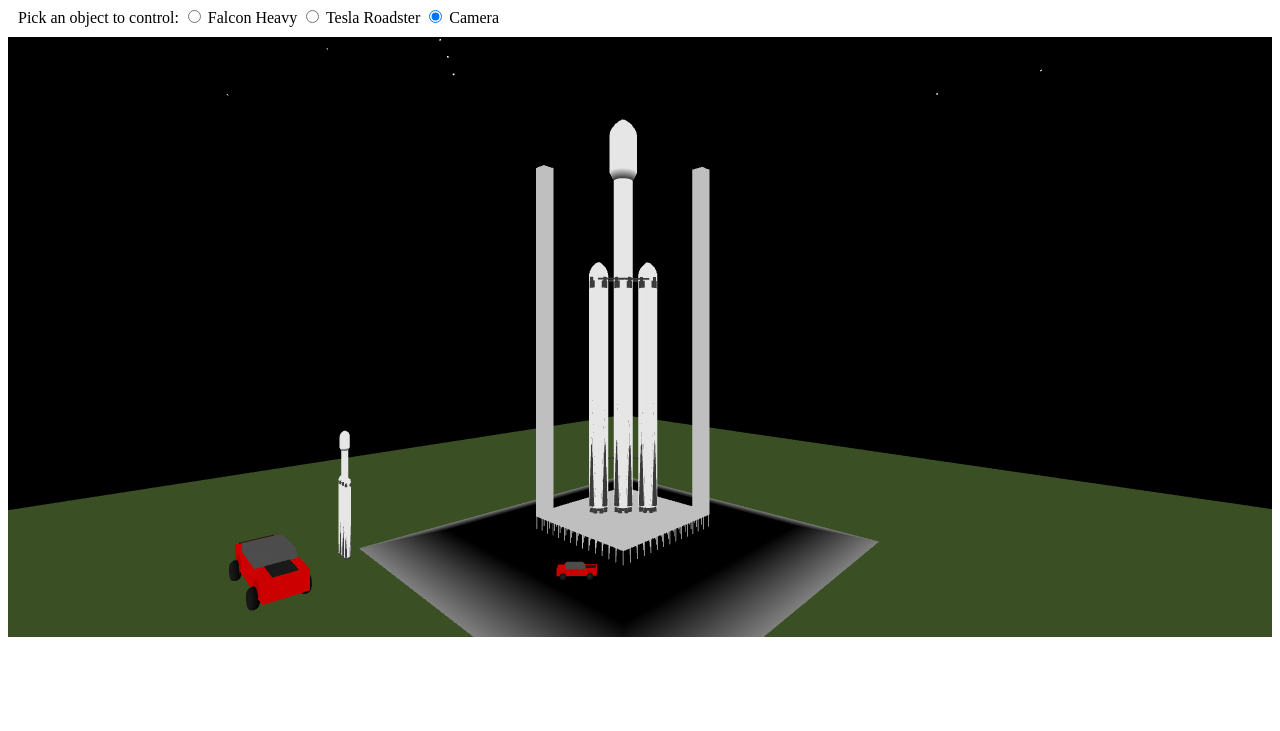
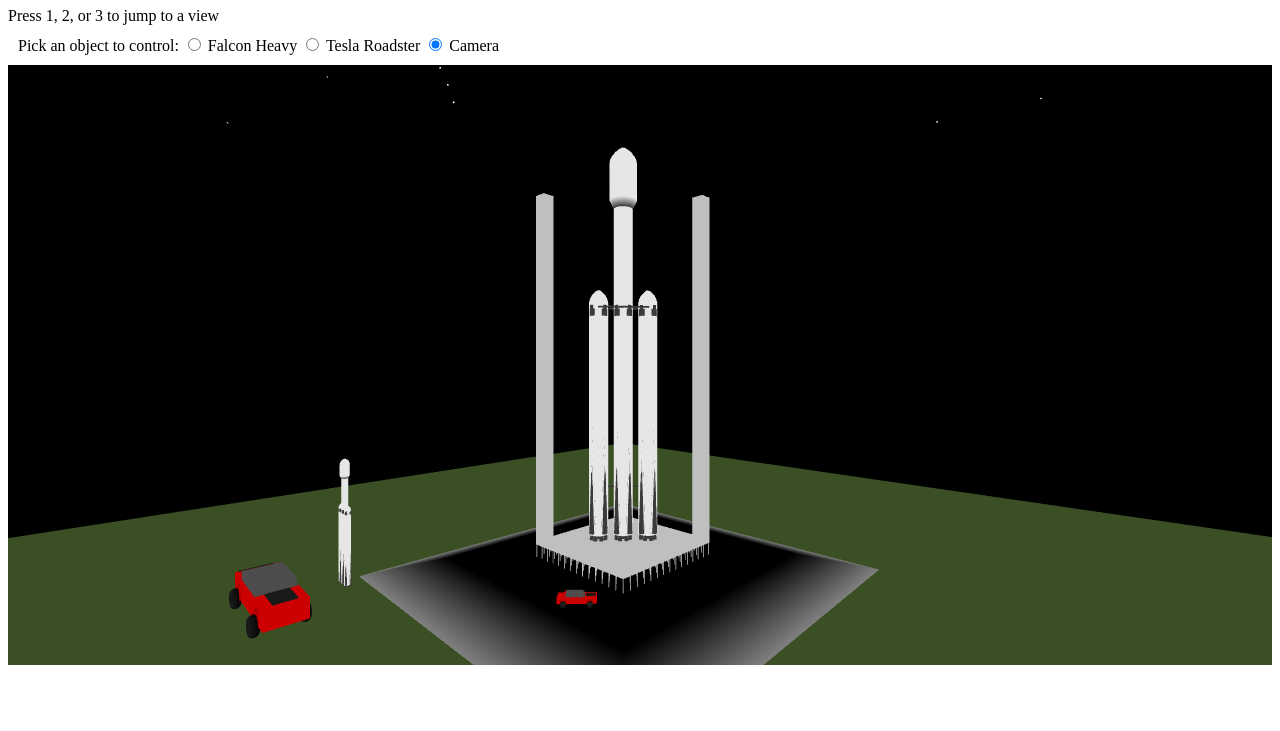
Before and after one commit to samlcar23/FalconHeavy, a plain HTML site: page index.html in a window 1280 px wide. Shown: the part 69-800 px from the top of the page. Drawn offline with Linux system fonts and the light colour scheme.

Commit message:
updated html

```diff
--- a/index.html
+++ b/index.html
@@ -59,6 +59,8 @@
     </table>
   </div>
 
+  <text style="display: inline">Press 1, 2, or 3 to jump to a view</text>
+
   <div style="margin: 10px">
     <text>Pick an object to control:</text>
     <input type="radio" id="rocket" name="control" onclick="objectSelect();"> Falcon Heavy </input>
```
